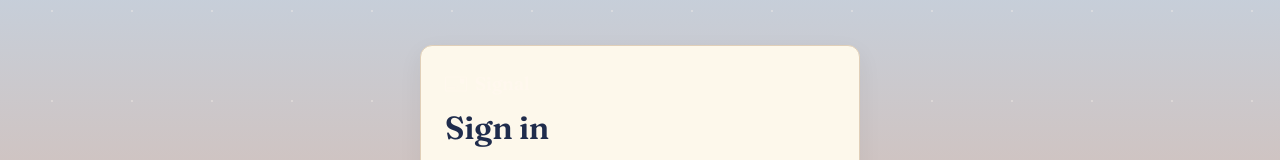
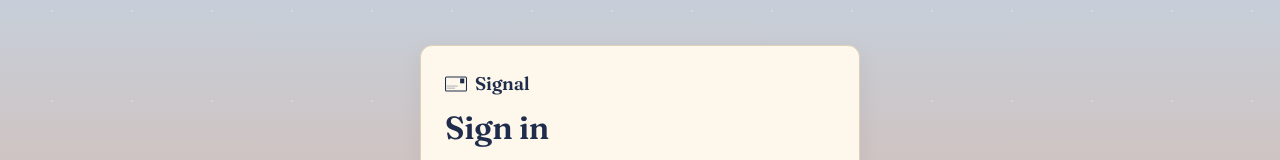
Before and after one commit to Sprint-Suite/signal, a website: page public/index.html in a window 1280 px wide. Shown: the part 148-308 px from the top of the page. Drawn offline with Linux system fonts and the light colour scheme.

Commit message:
Signal: fix invisible brand text on sky-hero sign-in card

```diff
--- a/public/css/theme-signal.css
+++ b/public/css/theme-signal.css
@@ -51,7 +51,7 @@
   z-index: 1;
   width: min(440px, 100%);
 }
-.sky-hero .brand { color: var(--accent-on); }
+.sky-hero > .brand { color: var(--accent-on); }
 
 /* Postcard tile — used on dashboard.html survey list */
 .postcard-tile {
```
